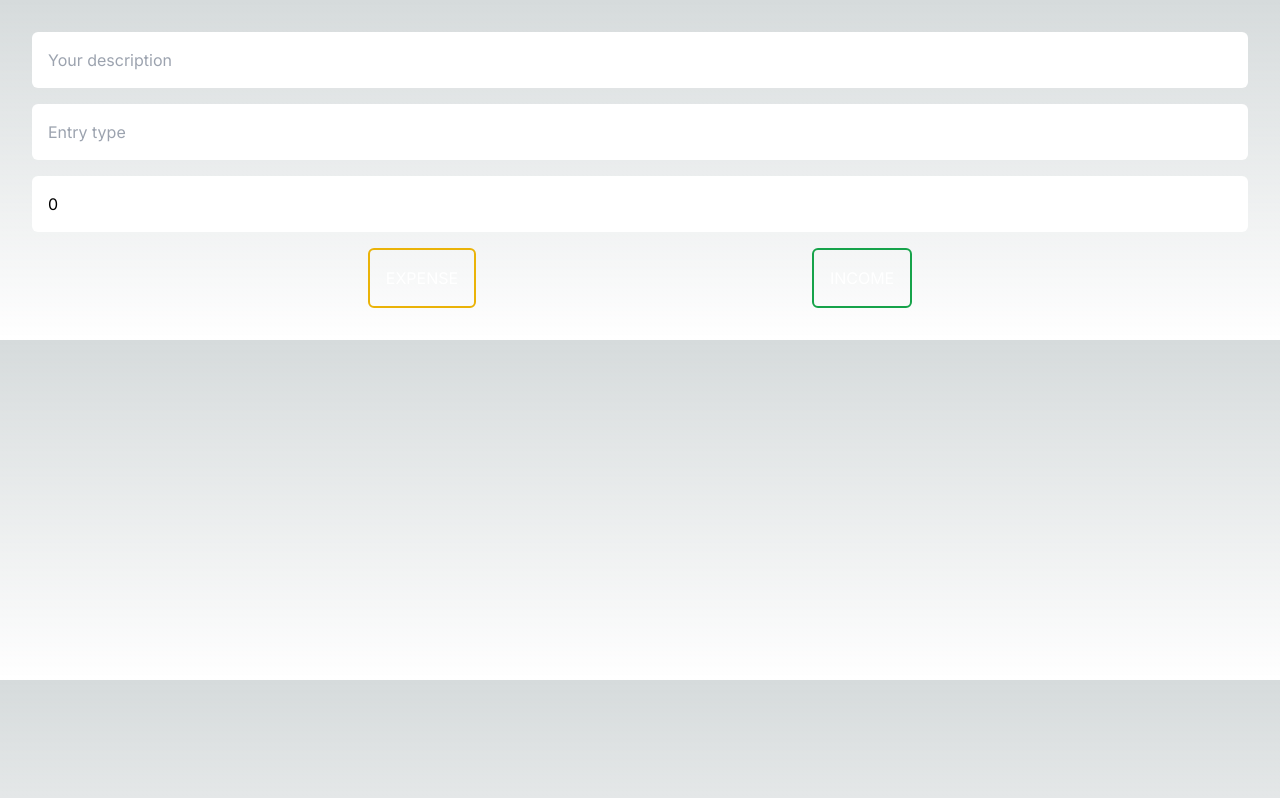
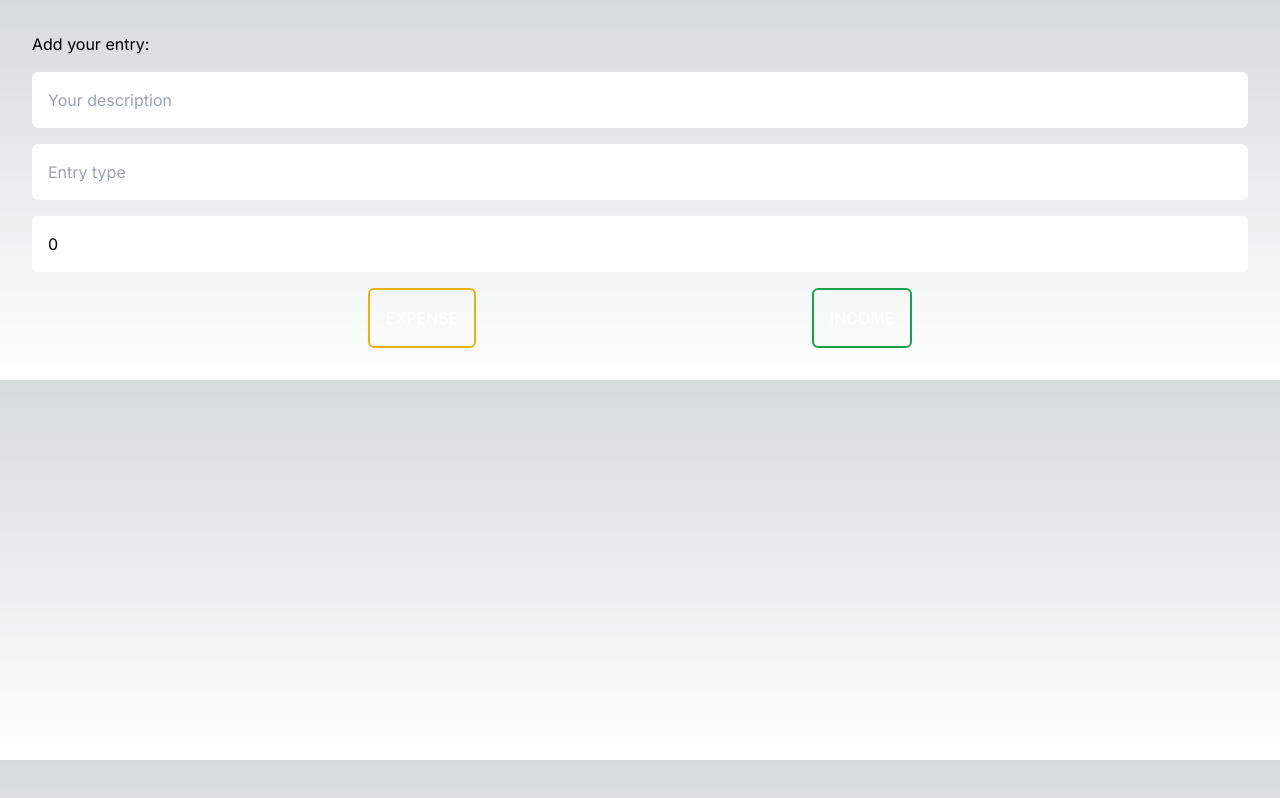
Before and after one commit to bhubhik/budget-web, a Next.js app: page /entry in a window 1280 px wide. Built offline with nearby package versions, Linux system fonts and the light colour scheme.

Commit message:
use dashboard component

```diff
--- a/src/app/entry/page.tsx
+++ b/src/app/entry/page.tsx
@@ -37,6 +37,7 @@ export default function AddEntry() {
 
   return (
     <div className='p-8 '>
+      <h1 className='mb-4'>Add your entry:</h1>
       <form onSubmit={handleSubmit} className='text-black flex flex-col gap-4'>
         <input
           placeholder='Your description'
--- a/src/app/page.tsx
+++ b/src/app/page.tsx
@@ -1,10 +1,12 @@
 'use client';
+import { Dashboard } from '@/components/Dashboard';
 import AddEntry from './entry/page';
 
 export default function Home() {
   return (
     <main className='flex min-h-screen flex-col items-center justify-center'>
-      <h1>Hello Anubhab! Add your entry below:</h1>
+      <h1>Hello Anubhab!</h1>
+      <Dashboard />
       <AddEntry />
     </main>
   );
```
